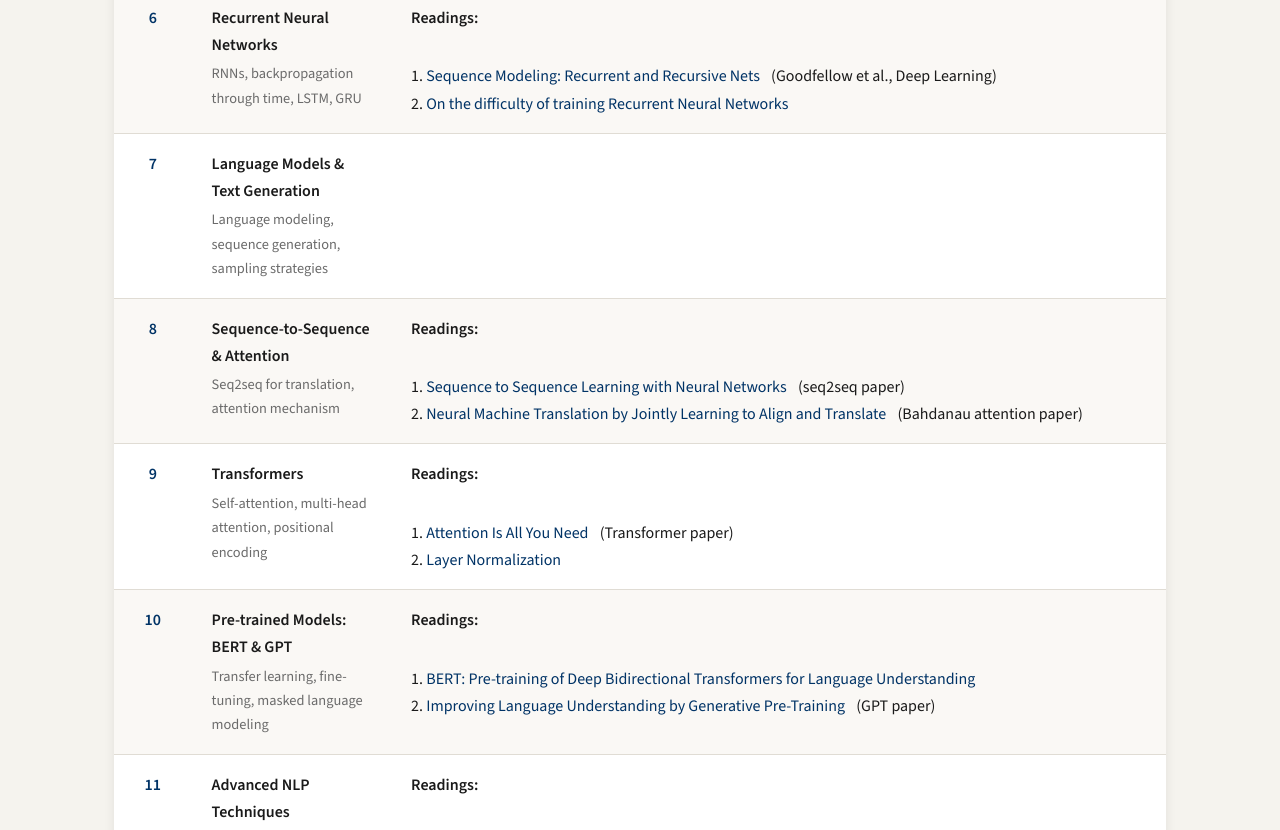
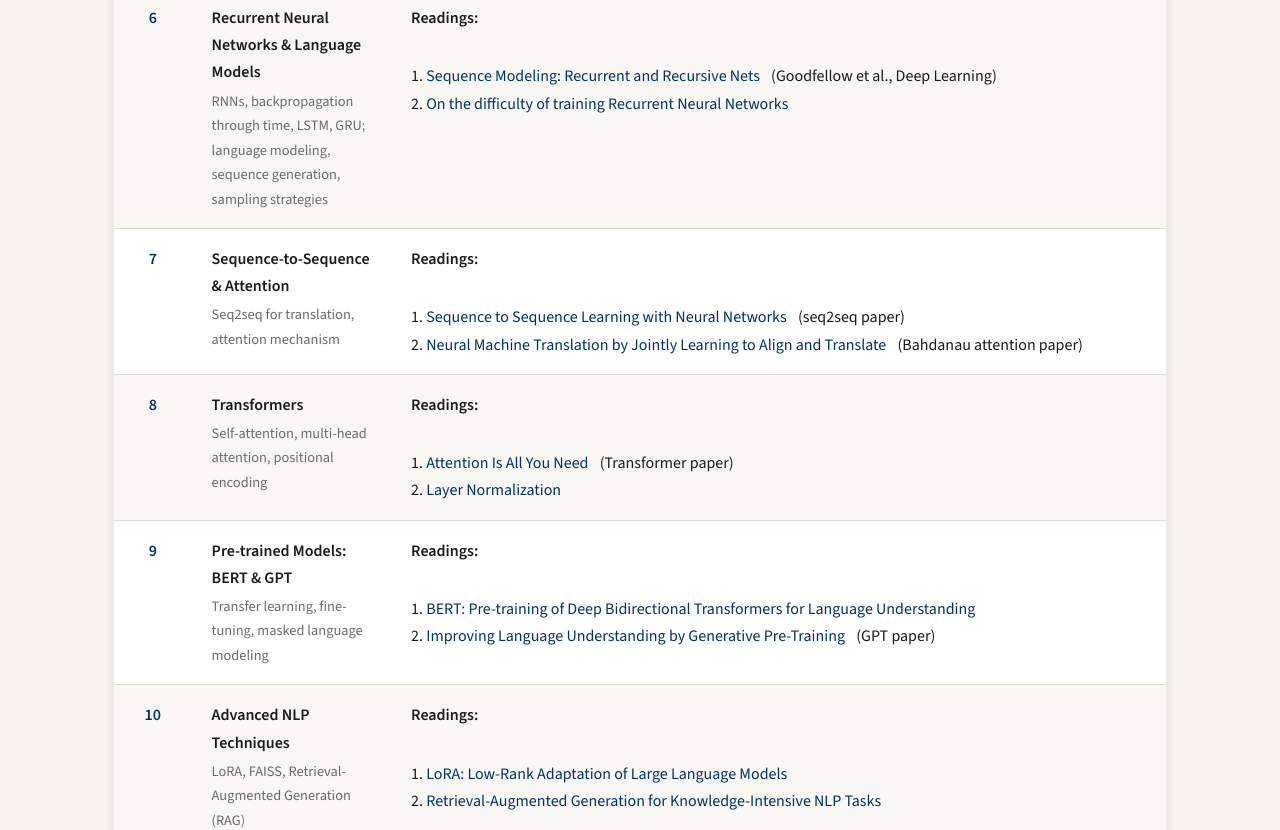
Before and after one commit to milmor/nlp-unam, a Next.js app: page /nlp-unam/ in a window 1280 px wide. Shown: the part 2480-3310 px from the top of the page. Built offline with nearby package versions, Linux system fonts and the light colour scheme.

Commit message:
minor fixes

```diff
--- a/src/app/globals.css
+++ b/src/app/globals.css
@@ -1095,6 +1095,26 @@
     box-shadow: 0 0 0 2px rgba(0, 51, 102, 0.15);
 }
 
+/* Override browser autofill background (light theme) */
+.auth-form input:-webkit-autofill,
+.auth-form input:-webkit-autofill:hover,
+.auth-form input:-webkit-autofill:focus {
+    -webkit-text-fill-color: var(--text-primary);
+    -webkit-box-shadow: 0 0 0 1000px var(--bg-primary) inset;
+    box-shadow: 0 0 0 1000px var(--bg-primary) inset;
+    border-color: var(--border-color);
+    transition: background-color 9999s ease-in-out 0s;
+}
+
+/* Override autofill background in dark theme */
+[data-theme="dark"] .auth-form input:-webkit-autofill,
+[data-theme="dark"] .auth-form input:-webkit-autofill:hover,
+[data-theme="dark"] .auth-form input:-webkit-autofill:focus {
+    -webkit-text-fill-color: var(--text-primary);
+    -webkit-box-shadow: 0 0 0 1000px var(--bg-primary) inset;
+    box-shadow: 0 0 0 1000px var(--bg-primary) inset;
+}
+
 .auth-form button {
     align-self: flex-start;
     margin-top: 6px;
@@ -1648,6 +1668,34 @@
     text-overflow: ellipsis;
 }
 
+/* Inline course name editing in dashboard header */
+.course-edit-inline {
+    display: flex;
+    align-items: center;
+    gap: 0.4rem;
+    flex-wrap: wrap;
+}
+
+.course-edit-input {
+    padding: 5px 9px;
+    border: 1px solid var(--border-color);
+    border-radius: 6px;
+    background: var(--bg-primary);
+    color: var(--text-primary);
+    font-size: 0.9rem;
+    width: 160px;
+}
+
+.course-edit-input--term {
+    width: 110px;
+}
+
+.course-edit-input:focus {
+    outline: none;
+    border-color: var(--accent-primary);
+    box-shadow: 0 0 0 2px rgba(0, 51, 102, 0.12);
+}
+
 /* Course selector list */
 .course-list {
     list-style: none;
--- a/src/app/page.tsx
+++ b/src/app/page.tsx
@@ -182,8 +182,8 @@
                 <tr>
                   <td>6</td>
                   <td>
-                    <strong>Recurrent Neural Networks</strong>
-                    <p>RNNs, backpropagation through time, LSTM, GRU</p>
+                    <strong>Recurrent Neural Networks &amp; Language Models</strong>
+                    <p>RNNs, backpropagation through time, LSTM, GRU; language modeling, sequence generation, sampling strategies</p>
                   </td>
                   <td>
                     <strong>Readings:</strong><br />
@@ -199,14 +199,6 @@
                 </tr>
                 <tr>
                   <td>7</td>
-                  <td>
-                    <strong>Language Models &amp; Text Generation</strong>
-                    <p>Language modeling, sequence generation, sampling strategies</p>
-                  </td>
-                  <td></td>
-                </tr>
-                <tr>
-                  <td>8</td>
                   <td>
                     <strong>Sequence-to-Sequence &amp; Attention</strong>
                     <p>Seq2seq for translation, attention mechanism</p>
@@ -224,7 +216,7 @@
                   </td>
                 </tr>
                 <tr>
-                  <td>9</td>
+                  <td>8</td>
                   <td>
                     <strong>Transformers</strong>
                     <p>Self-attention, multi-head attention, positional encoding</p>
@@ -238,7 +230,7 @@
                   </td>
                 </tr>
                 <tr>
-                  <td>10</td>
+                  <td>9</td>
                   <td>
                     <strong>Pre-trained Models: BERT &amp; GPT</strong>
                     <p>Transfer learning, fine-tuning, masked language modeling</p>
@@ -256,7 +248,7 @@
                   </td>
                 </tr>
                 <tr>
-                  <td>11</td>
+                  <td>10</td>
                   <td>
                     <strong>Advanced NLP Techniques</strong>
                     <p>LoRA, FAISS, Retrieval-Augmented Generation (RAG)</p>
@@ -272,7 +264,7 @@
                   </td>
                 </tr>
                 <tr>
-                  <td>12</td>
+                  <td>11</td>
                   <td>
                     <strong>Language &amp; Vision: CNNs and Captioning</strong>
                     <p>Convolutional neural networks, image description generation</p>
@@ -280,7 +272,7 @@
                   <td></td>
                 </tr>
                 <tr>
-                  <td>13</td>
+                  <td>12</td>
                   <td>
                     <strong>Generative Models: VAEs &amp; GANs</strong>
                     <p>Variational autoencoders, generative adversarial networks</p>
@@ -294,7 +286,7 @@
                   </td>
                 </tr>
                 <tr>
-                  <td>14</td>
+                  <td>13</td>
                   <td>
                     <strong>Generative Models: Diffusion</strong>
                     <p>Diffusion models, DALL-E, Stable Diffusion, text-to-image generation</p>
@@ -314,7 +306,7 @@
                   </td>
                 </tr>
                 <tr>
-                  <td>15</td>
+                  <td>14</td>
                   <td>
                     <strong>Project Presentations</strong>
                     <p>Student project demos and discussions</p>
```
Also changed, not shown: src/app/submissions/page.tsx (+5 -3 lines), src/components/submissions/AdminDashboard.tsx (+53 -1 lines).
